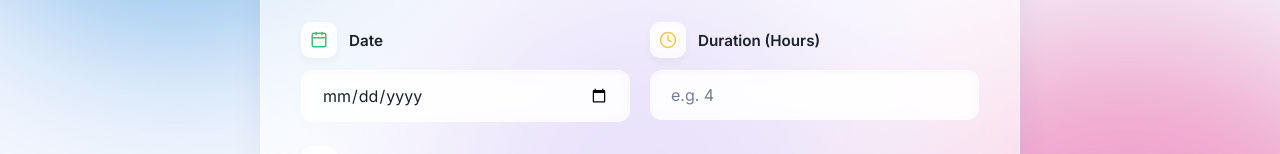
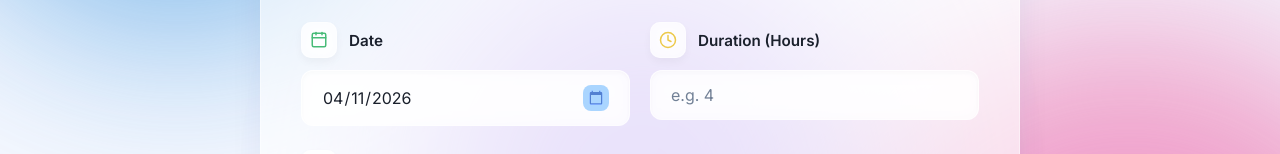
Before and after one commit to abhixxshek/nssdoc, a React (Vite) app in the folder web_app/: page / in a window 1280 px wide. Shown: the part 395-549 px from the top of the page. Built offline with nearby package versions, Linux system fonts and the light colour scheme.

Commit message:
calender ui

```diff
--- a/web_app/src/components/ReportForm/ReportForm.tsx
+++ b/web_app/src/components/ReportForm/ReportForm.tsx
@@ -12,10 +12,15 @@ const IconPlate: React.FC<{ icon: React.ReactNode, color: string }> = ({ icon, c
 );
 
 const ReportForm: React.FC = () => {
+  const getLocalDate = () => {
+    const tzOffset = (new Date()).getTimezoneOffset() * 60000;
+    return (new Date(Date.now() - tzOffset)).toISOString().split('T')[0];
+  };
+
   const [formData, setFormData] = useState({
     name: '',
     category: 'Community',
-    date: '',
+    date: getLocalDate(),
     duration: '',
     volunteerCount: '',
     highlights: '',
--- a/web_app/src/index.css
+++ b/web_app/src/index.css
@@ -61,6 +61,20 @@ input::placeholder, textarea::placeholder {
   color: var(--text-muted);
 }
 
+input[type="date"]::-webkit-calendar-picker-indicator {
+  cursor: pointer;
+  background-color: var(--glass-bg);
+  padding: 5px;
+  border-radius: 8px;
+  filter: invert(0.4) sepia(1) saturate(3) hue-rotate(180deg);
+  transition: all 0.3s;
+}
+
+input[type="date"]::-webkit-calendar-picker-indicator:hover {
+  background-color: var(--glass-border);
+  filter: invert(0.5) sepia(1) saturate(5) hue-rotate(190deg);
+}
+
 /* Premium Buttons */
 .btn {
   display: inline-flex;
```
